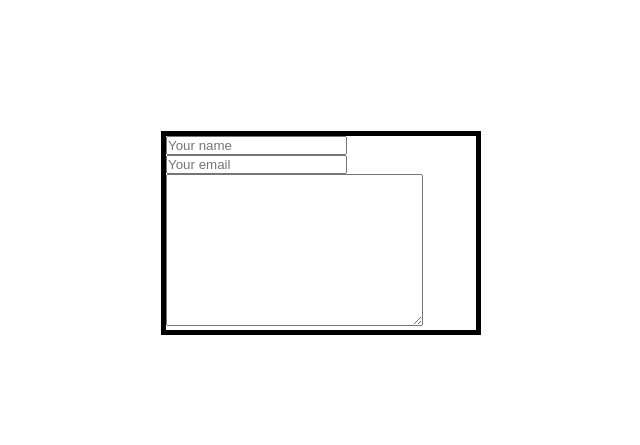
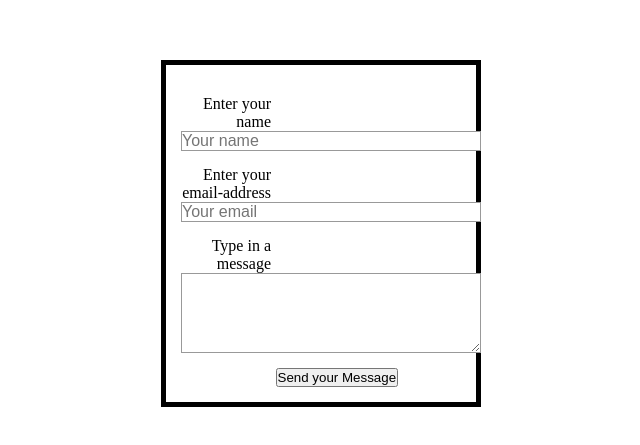
Before and after one commit to PascalSoentgerath/FirstForm, a plain HTML site: page index.html in a window 1280 px wide. Shown: the part 167-612 px from the top of the page, without its empty margins (319-959 px from the left). Drawn offline with Linux system fonts and the light colour scheme.

Commit message:
initial commit

```diff
--- a/index.html
+++ b/index.html
@@ -11,16 +11,19 @@
       <form action="/my-handling-page" method="post">
         <ul>
           <li>
-            <label class="hide" for="name">Enter your name</label>
+            <label for="name">Enter your name</label>
             <input type="text" id="name" placeholder="Your name">
           </li>
           <li>
-            <label class="hide" for="email">Enter your email-address</label>
+            <label for="email">Enter your email-address</label>
             <input type="email" id="email" placeholder="Your email">
           </li>
           <li>
-            <label class="hide" for="msg">Type in a message</label>
+            <label for="msg">Type in a message</label>
             <textarea name="user_message" id="msg" cols="30" rows="10"></textarea>
+          </li>
+          <li class="button">
+            <button type="submit">Send your Message</button>
           </li>
         </ul>
       </form>
--- a/styles.css
+++ b/styles.css
@@ -24,4 +24,40 @@ body {
 form {
     width: 25vw;
     border: 5px solid #000;
+    padding: 15px;
 }
+
+form li {
+    margin-top: 15px;
+}
+
+label {
+    display: inline-block;
+    width: 90px;
+    text-align: right;
+}
+
+input,
+textarea {
+    font: 16px sans-serif;
+    width: 300px;
+    border: 1px solid #999;
+}
+
+input:focus,
+textarea:focus {
+    border-color: #000;
+}
+
+textarea {
+    vertical-align: top;
+    height: 80px;
+}
+
+.button {
+    padding-left: 90px;
+}
+
+button {
+    margin-left: 4.5px;
+}
```
